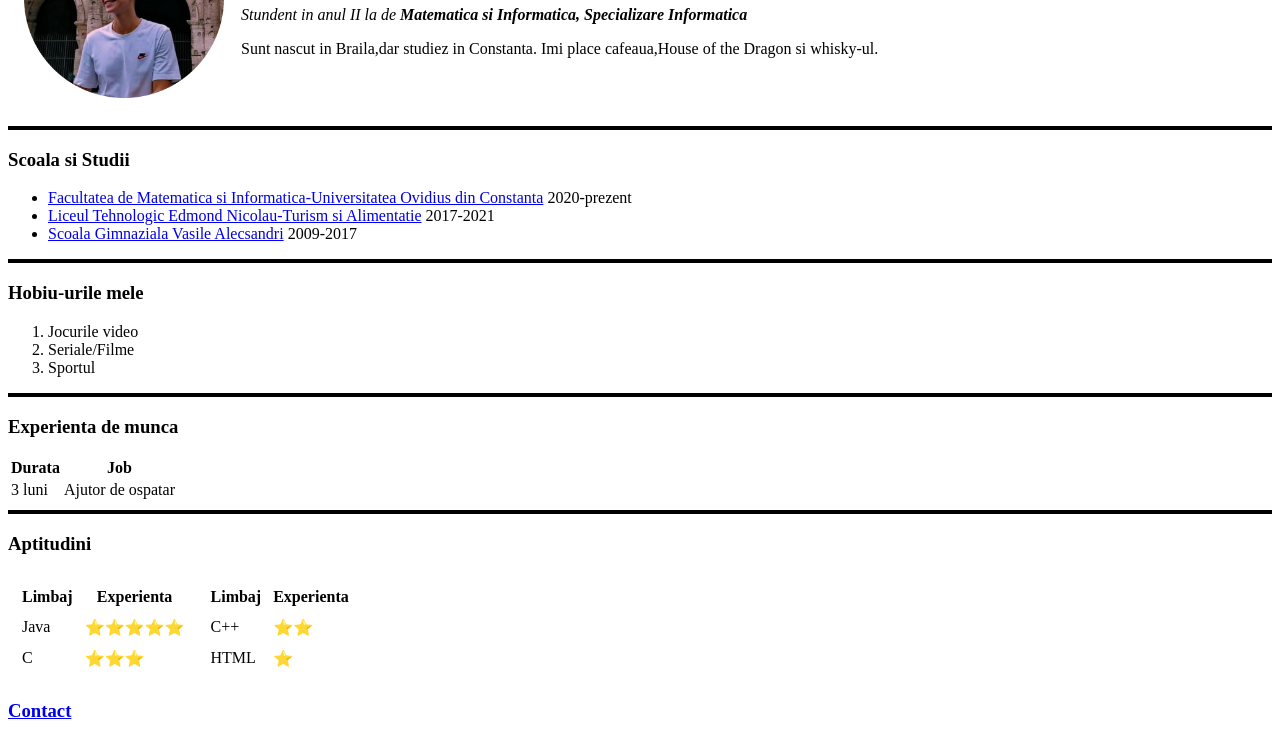
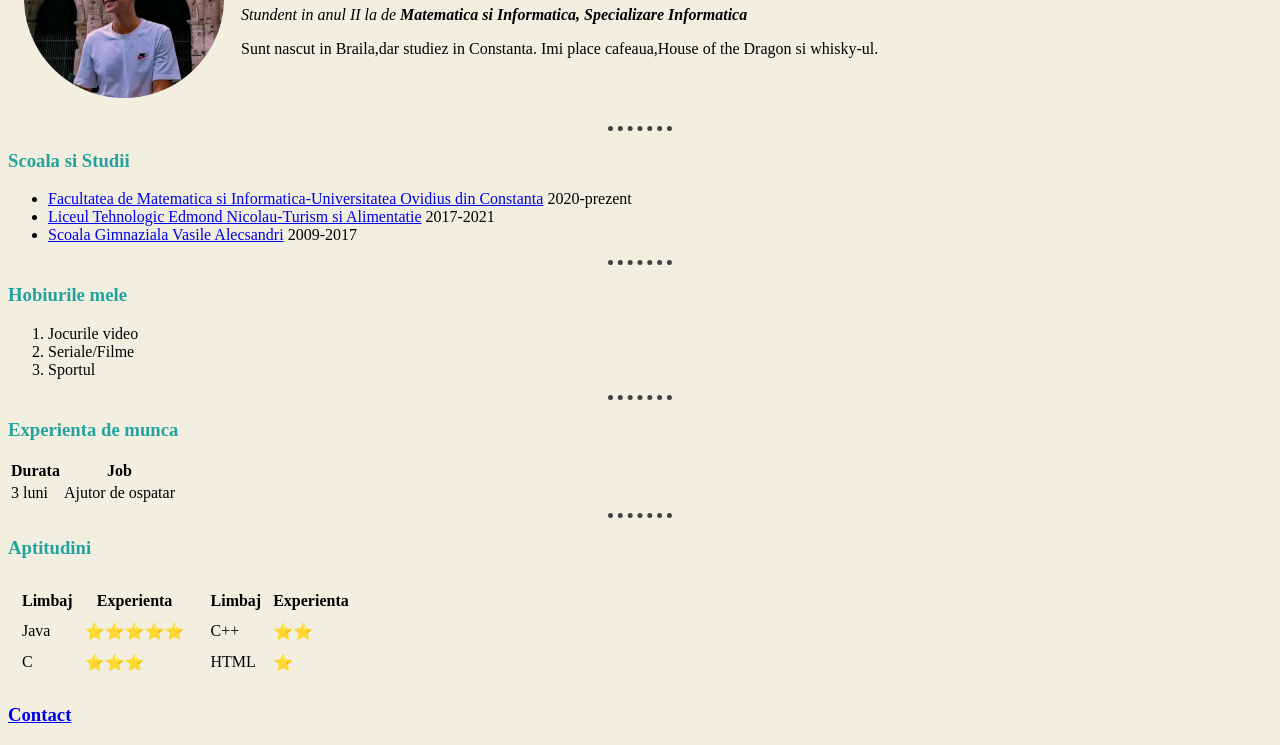
Before and after one commit to ValiDragan7/CV, a plain HTML site: page index.html in a window 1280 px wide. Shown: the part 126-871 px from the top of the page. Drawn offline with Linux system fonts and the light colour scheme.

Commit message:
style/index

```diff
--- /dev/null
+++ b/css/style.css
@@ -0,0 +1,16 @@
+body {
+  background-color: #f3efe0;
+}
+hr {
+  border-style: dotted none none;
+  border-width: 5px;
+  border-color: #434242;
+  height: 0;
+  width: 5%;
+}
+h1 {
+  color: #22a39f;
+}
+h3 {
+  color: #22a39f;
+}
--- a/index.html
+++ b/index.html
@@ -5,6 +5,7 @@
   <head>
     <meta charset="UTF-8" />
     <title>Site-ul lui Vali</title>
+    <link rel="stylesheet" href="css\style.css" />
   </head>
   <body>
     <table cellspacing="15">
@@ -34,7 +35,7 @@
       </tr>
     </table>
 
-    <hr size="4" noshade color="black" />
+    <hr />
     <h3>Scoala si Studii</h3>
     <ul>
       <li>
@@ -57,14 +58,14 @@
         2009-2017
       </li>
     </ul>
-    <hr size="4" noshade color="black" />
-    <h3>Hobiu-urile mele</h3>
+    <hr />
+    <h3>Hobiurile mele</h3>
     <ol type="1">
       <li>Jocurile video</li>
       <li>Seriale/Filme</li>
       <li>Sportul</li>
     </ol>
-    <hr size="4" noshade color="black" />
+    <hr />
     <h3>Experienta de munca</h3>
     <table>
       <thead>
@@ -80,7 +81,7 @@
       </tr>
       <tfoot></tfoot>
     </table>
-    <hr size="4" noshade color="black" />
+    <hr />
     <h3>Aptitudini</h3>
     <table>
       <tr>
```
